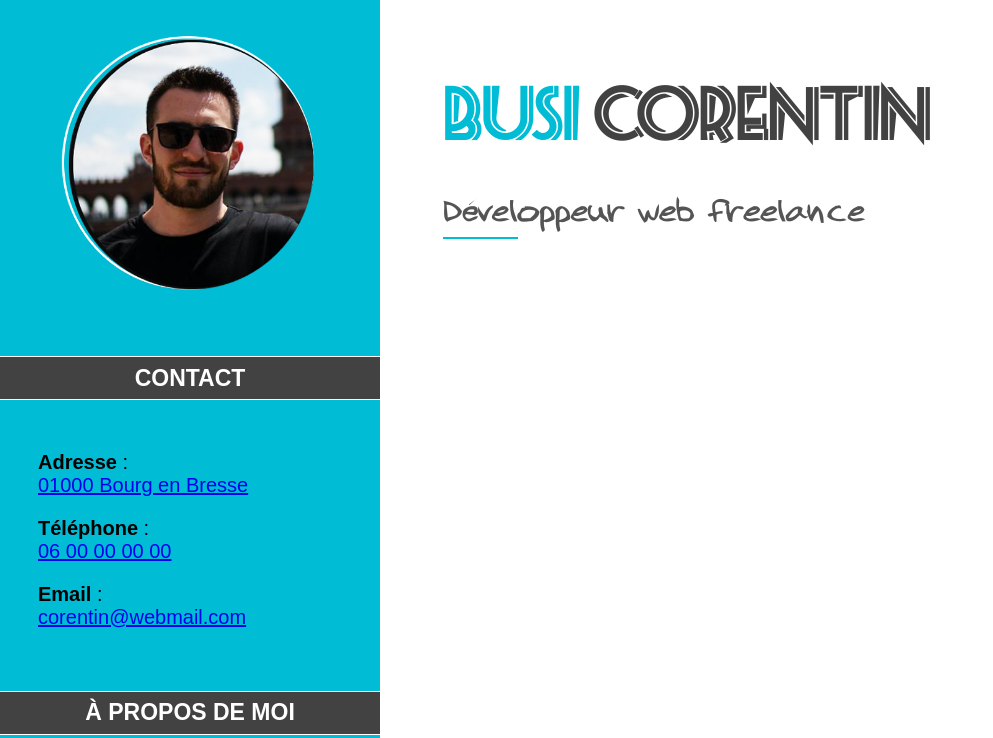
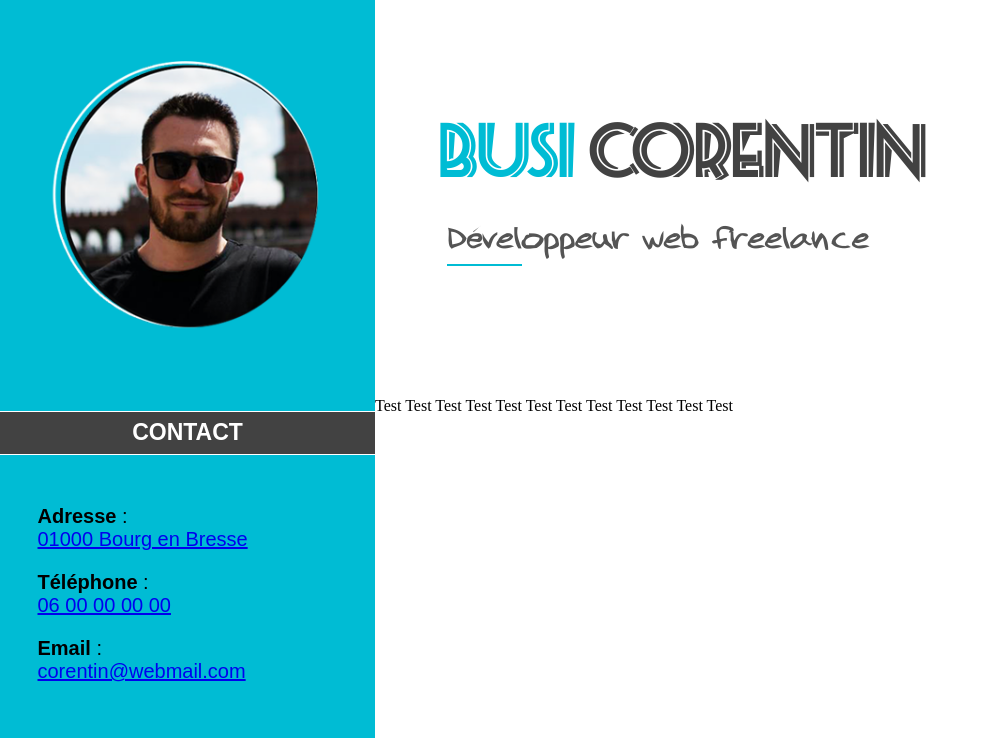
Before and after one commit to Corentin25/OpenclassroomsProject-CV, a plain HTML site: page index.html in a window 1280 px wide. Shown: the top 738 px of the page, without its empty margins (0-993 px from the left). Drawn offline with Linux system fonts and the light colour scheme; files whose address does not match are found by name.

Commit message:
Nettoyage code HTML CSS + amelioration responsive

```diff
--- a/index.html
+++ b/index.html
@@ -8,12 +8,9 @@
 		<link href="Fontawesome/css/all.css" rel="stylesheet">
 	</head>
 	<body>
-		<div class="Bloc-general">
-			<section class="Photo-et-Hn">
+		<header class="Photo-et-Hn">
 			<div class="Bloc-photo">
-					<div>
-						<img src="Images-site/Photo-profil-corentin-2.png" alt="Ma photo de profil" title="Corentin BUSI" class="Photo-profil">
-					</div>
+				<img class="Photo-profil" src="Images-site/Photo-profil-corentin-3.png" alt="Ma photo de profil" title="Corentin BUSI">
 			</div>
 			<div class="Bloc-H1-et-H2">
 				<h1>
@@ -25,7 +22,7 @@
 				<p class="H2-underline">
 				</p>
 			</div>
-			</section>
+		</header>
 		<section class="Colonne-gauche-et-partie-droite">
 			<div class="Colonne-gauche-bleu">
 				<h3 class="h3-colonne-bleu">
@@ -75,9 +72,10 @@
 				</div>
 			</div>
 			<div class="Partie-droite-blanc">
-
+				<p>
+					Test Test Test Test Test Test Test Test Test Test Test Test
+				</p>
 			</div>
 		</section>
-		</div>
 	</body>
 </html>
--- a/style.css
+++ b/style.css
@@ -1,7 +1,5 @@
 /*Début : Corps du site*/
 body {
-	background-color: white;
-	padding: inherit;
 	margin: inherit;
 	width: 100%;
 }
@@ -33,26 +31,37 @@ a:visited {
     font-weight: normal;
     font-style: normal;
 }
+@media all and (max-width: 1024px) {
+    .Photo-et-Hn {
+        width: 100%;
+        padding: inherit;
+        margin: inherit;
+    }
+    .Bloc-photo {
+        width: 100%;
+        padding: inherit;
+        margin: inherit;
+    }
+}
 h1 {
     text-align: left;
     font-size: 60px;
     color: #424242;
     font-family: 'seasideresortnfregular';
-    margin-top: 8%;
+    margin-top: 12%;
     margin-left: 7%;
-    padding: 0px;
+    padding: inherit;
 }
 .H1-part-1 {
     color: #00BCD4;
 }
 h2 {
-    flex-wrap: wrap;
     text-align: left;
     font-size: 27px;
     color: #424242;
     opacity: 0.9;
     font-family: '2dumbregular';
-    margin-left: 7%;
+    margin-left: 8%;
     padding-top: 1%;
     padding-bottom: inherit;
     margin-top: -3%;
@@ -64,7 +73,7 @@ ul {
     border-top: 2px solid #00BCD4;
     width: 75px;
     margin-top: -2%;
-    margin-left: 7%;
+    margin-left: 8%;
 }
 .h3-colonne-bleu {
     font-size: 23px;
@@ -72,46 +81,37 @@ ul {
     border-top: 1px white solid;
     border-bottom: 1px white solid;
     background-color: #424242;
-    margin-top: 10%;
+    margin-top: 8%;
     padding: 2%;
     color: white;
     text-align: center;
 }
-.Bloc-general {
-    display: flex;
-    flex-wrap: wrap;
-    width: 100%;
-}
+
 /*Fin : Corp du site*/
 
 /*Début : Header*/
 .Photo-et-Hn {
     display: flex;
     flex-wrap: wrap;
-    background-color: white;
     width: 100%;
-    height: auto;
     padding: inherit;
+    margin: inherit;
 }
 .Bloc-photo {
     flex: 1;
     background-color: #00BCD4;
-    width: 100%;
-    min-width: 380px;
-    height: auto;
-    text-align: center;
+    width: 25%;
+    min-width: 375px;
 }
 .Photo-profil {
     width: 100%;
-    max-width: 310px;
     margin-top: 4%;
+    text-align: center;
 }
 .Bloc-H1-et-H2 {
     flex: 3;
-    background-color: white;
-    width: 100%;
-    min-width: 470px;
-    height: auto;
+    width: 75%;
+    min-width: 375px;
     text-align: left;
 }
 /*Fin : Header*/
@@ -120,22 +120,22 @@ ul {
 .Colonne-gauche-et-partie-droite {
     display: flex;
     flex-wrap: wrap;
-    background-color: white;
+    width: 100%;
     padding: inherit;
+    margin: inherit;
 }
     /*Début : Partie gauche*/
     .Colonne-gauche-bleu {
         flex: 1;
         background-color: #00BCD4;
-        width: 100%;
-        min-width: 380px;
-        height: auto;
+        width: 25%;
+        min-width: 375px;
         text-align: center;
     }
     .Bloc-contact {
         padding-top: 2%;
         padding-right: 1%;
-        padding-bottom: 1%;
+        padding-bottom: 2%;
         padding-left: 10%;
         font-family: Arial;
         font-size: 20px;
@@ -163,11 +163,10 @@ ul {
     /*Début : Partie droite*/
     .Partie-droite-blanc {
         flex: 3;
-        background-color: white;
-        width: 100%;
-        min-width: 470px;
-        height: auto;
+        width: 75%;
+        min-width: 375px;
         text-align: left;
+    }
     /*Fin : Partie droite*/
 
 /*Fin : Body*/
```
Also changed, not shown: Images-site/Photo-profil-corentin-2.png (deleted), Images-site/Photo-profil-corentin-3.png (added), 1 other file. Lines whose indentation alone changed are shown as unchanged.
